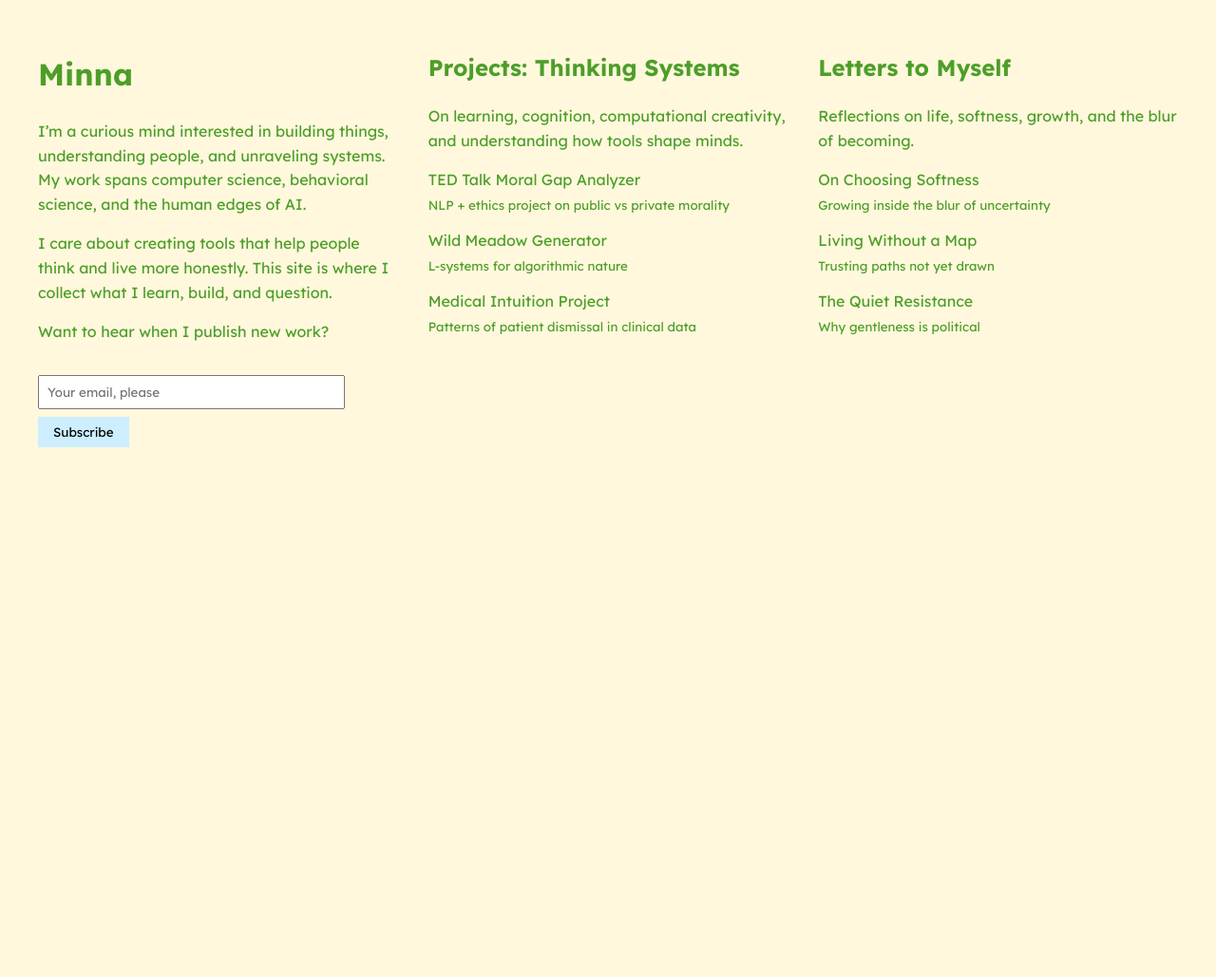
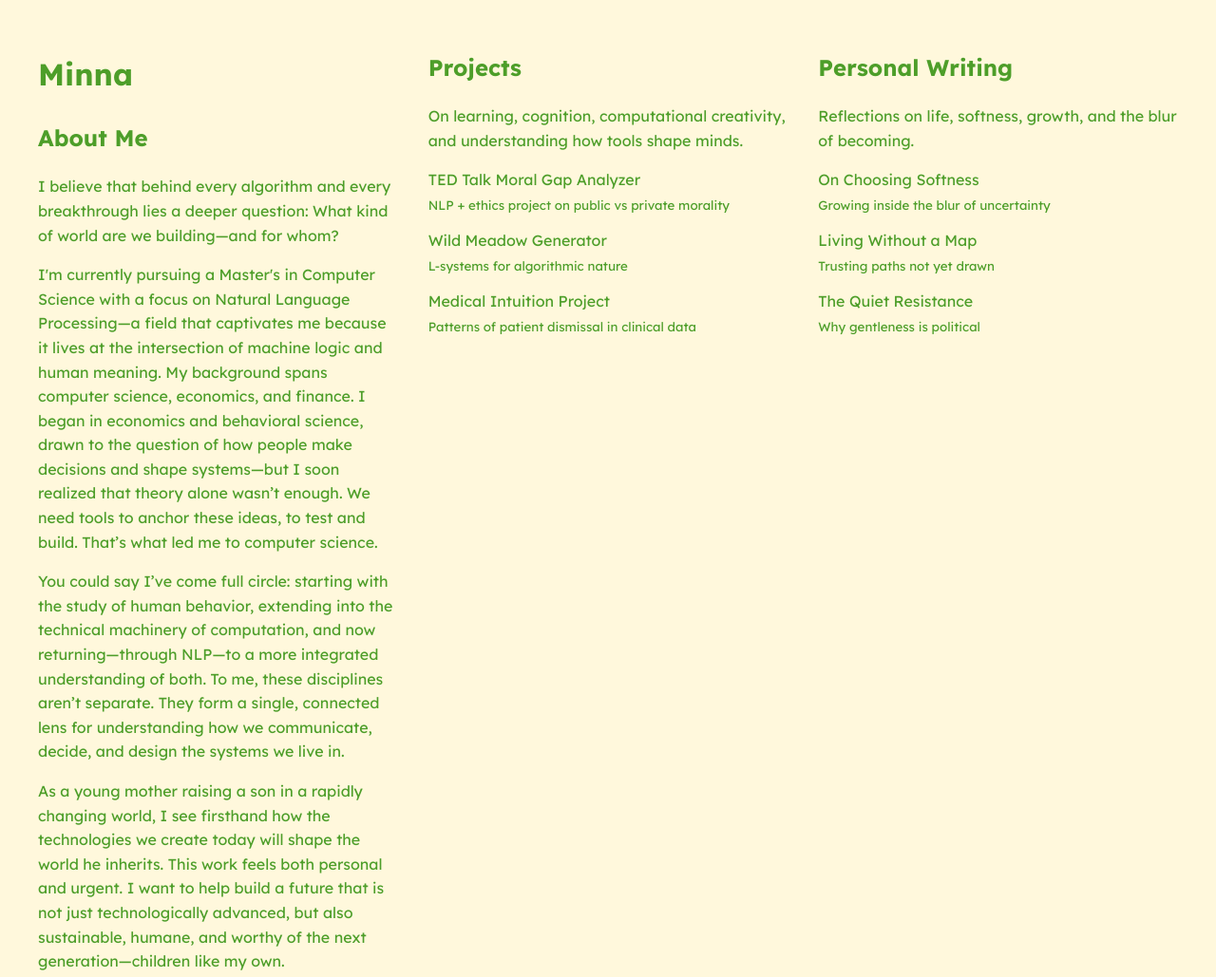
Before and after one commit to minnatran36/minnatran36.github.io, a plain HTML site: page index.html in a window 1280 px wide. Shown: the top 1029 px of the page at 95% size. Before the commit the page ends 800 px from the top, so only its background shows below. Drawn offline with Linux system fonts and the light colour scheme.

Commit message:
Index page general fixes

```diff
--- a/index.html
+++ b/index.html
@@ -3,7 +3,7 @@
 <head>
   <meta charset="UTF-8">
   <meta name="viewport" content="width=device-width, initial-scale=1.0">
-  <title>Minna’s Thinking Space</title>
+  <title>Minna’s Greenhouse</title>
   <link href="https://fonts.googleapis.com/css2?family=Lexend:wght@400;700&display=swap" rel="stylesheet">
   <style>
     body {
@@ -49,6 +49,7 @@
       cursor: pointer;
       margin-top: 0.5rem;
       font-family: 'Lexend', sans-serif;
+      border-radius: 8px; /* rounded corners */
     }
     .post-list {
       list-style-type: none;
@@ -64,9 +65,13 @@
     <!-- Column 1: About Me -->
     <div class="column">
       <h1>Minna</h1>
-      <p>I’m a curious mind interested in building things, understanding people, and unraveling systems. My work spans computer science, behavioral science, and the human edges of AI.</p>
-      <p>I care about creating tools that help people think and live more honestly. This site is where I collect what I learn, build, and question.</p>
-      <p>Want to hear when I publish new work?</p>
+      <h2>About Me</h2>
+      <p>I believe that behind every algorithm and every breakthrough lies a deeper question: What kind of world are we building—and for whom?</p>
+      <p>I'm currently pursuing a Master's in Computer Science with a focus on Natural Language Processing—a field that captivates me because it lives at the intersection of machine logic and human meaning. My background spans computer science, economics, and finance. I began in economics and behavioral science, drawn to the question of how people make decisions and shape systems—but I soon realized that theory alone wasn’t enough. We need tools to anchor these ideas, to test and build. That’s what led me to computer science.</p>
+      <p>You could say I’ve come full circle: starting with the study of human behavior, extending into the technical machinery of computation, and now returning—through NLP—to a more integrated understanding of both. To me, these disciplines aren’t separate. They form a single, connected lens for understanding how we communicate, decide, and design the systems we live in.</p>
+      <p>As a young mother raising a son in a rapidly changing world, I see firsthand how the technologies we create today will shape the world he inherits. This work feels both personal and urgent. I want to help build a future that is not just technologically advanced, but also sustainable, humane, and worthy of the next generation—children like my own.</p>
+      <p>Einstein once said, "Concern for man himself and his fate must always form the chief interest of all technical endeavors." That belief guides everything I do. I want to contribute to technologies that are not just intelligent, but ethical—tools that expand access to knowledge, make decisions more transparent, and strengthen our communities. My conviction is simple: technology should extend our humanity. One cannot thrive without the other.</p>
+      <p>Stay in touch — I'll reach out when I have something meaningful to share.</p>
       <input type="email" placeholder="Your email, please">
       <br>
       <button>Subscribe</button>
@@ -74,7 +79,7 @@
 
     <!-- Column 2: Academic Projects -->
     <div class="column">
-      <h2>Projects: Thinking Systems</h2>
+      <h2>Projects</h2>
       <p>On learning, cognition, computational creativity, and understanding how tools shape minds.</p>
       <ul class="post-list">
         <li><a href="#">TED Talk Moral Gap Analyzer</a><br><small>NLP + ethics project on public vs private morality</small></li>
@@ -85,7 +90,7 @@
 
     <!-- Column 3: Personal Writing -->
     <div class="column">
-      <h2>Letters to Myself</h2>
+      <h2>Personal Writing</h2>
       <p>Reflections on life, softness, growth, and the blur of becoming.</p>
       <ul class="post-list">
         <li><a href="#">On Choosing Softness</a><br><small>Growing inside the blur of uncertainty</small></li>
```
